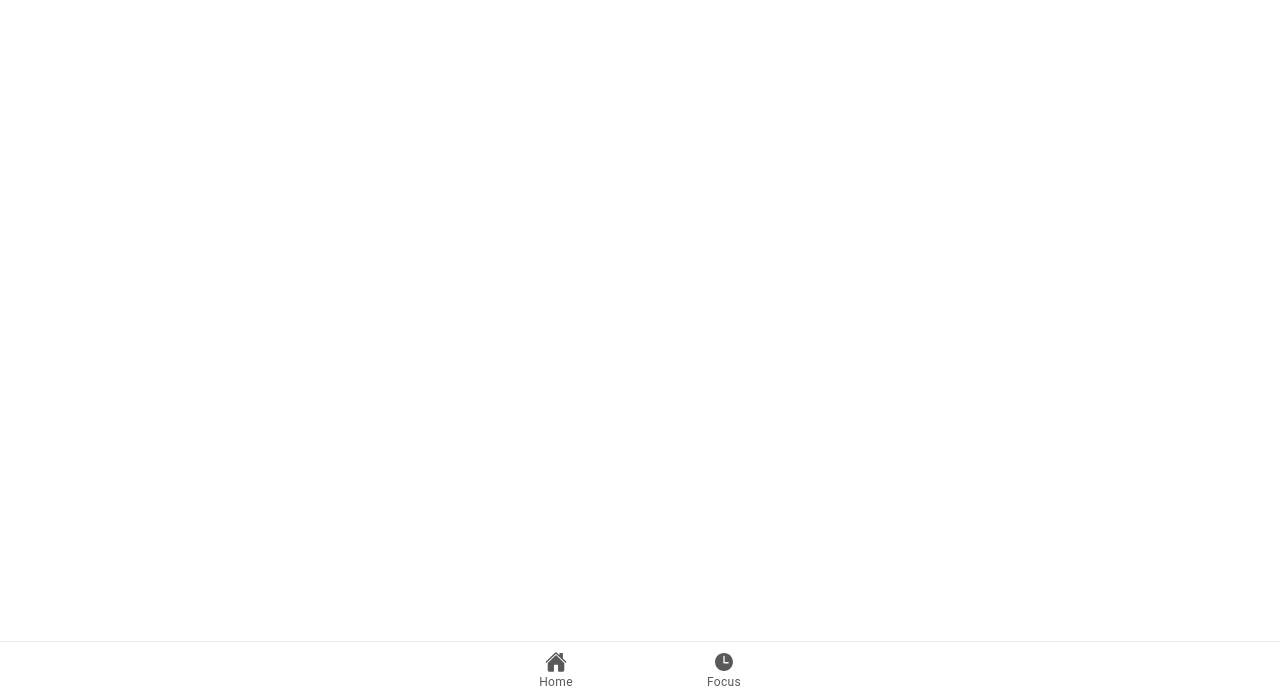
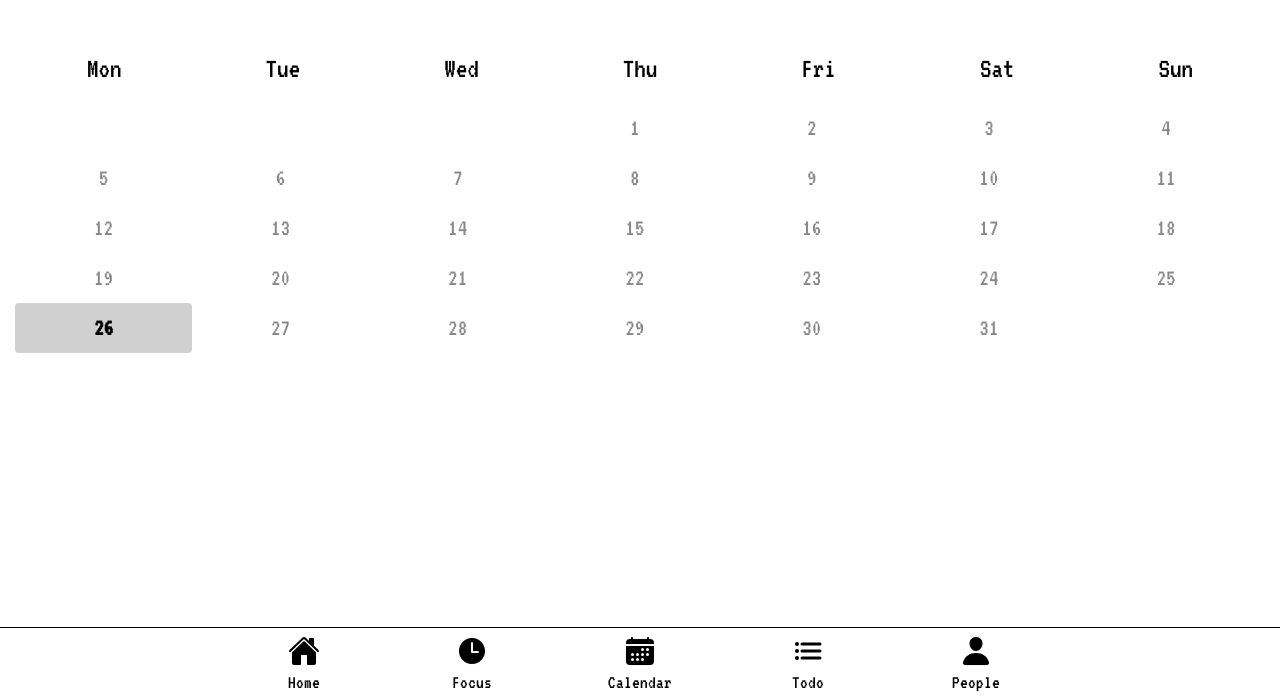
Before and after one commit to pasitgut/mobileweb-project, a React (Vite) app: page /calendar in a window 1280 px wide. Shown: the part 102-800 px from the top of the page. Built offline with nearby package versions, Linux system fonts and the light colour scheme; no server answers; sample sign-in values are in the browser's storage; a web font is replaced by a local one.

Commit message:
feat(ui): implementation calendar page

```diff
--- a/src/App.tsx
+++ b/src/App.tsx
@@ -45,9 +45,12 @@ import "./theme/variables.css";
 import Login from "./pages/Login";
 import Register from "./pages/Register";
 import Focus from "./pages/Focus";
-import { home, time } from "ionicons/icons";
+import { calendar, home, list, people, person, time } from "ionicons/icons";
 import { AuthProvider, useAuth } from "./auth/AuthContext";
 import ProtectedRoute from "./auth/ProtectedRoute";
+import Calendar from "./pages/Calendar";
+import Todo from "./pages/Todo";
+import Profile from "./pages/Profile";
 
 setupIonicReact();
 
@@ -65,6 +68,9 @@ const Tabs: React.FC = () => {
         </Route>
         <ProtectedRoute exact path="/home" component={Home} />
         <ProtectedRoute exact path="/focus" component={Focus} />
+        <ProtectedRoute exact path="/calendar" component={Calendar} />
+        <ProtectedRoute exact path="/todo" component={Todo} />
+        <ProtectedRoute exact path="/profile" component={Profile} />
 
         <Route exact path="/">
           <Redirect to="/home" />
@@ -79,6 +85,18 @@ const Tabs: React.FC = () => {
           <IonTabButton tab="Focus" href="/focus">
             <IonIcon aria-hidden="true" icon={time} />
             <IonLabel>Focus</IonLabel>
+          </IonTabButton>
+          <IonTabButton tab="Calendar" href="/calendar">
+            <IonIcon aria-hidden="true" icon={calendar} />
+            <IonLabel>Calendar</IonLabel>
+          </IonTabButton>
+          <IonTabButton tab="Todo" href="/todo">
+            <IonIcon aria-hidden="true" icon={list} />
+            <IonLabel>Todo</IonLabel>
+          </IonTabButton>
+          <IonTabButton tab="Profile" href="/profile">
+            <IonIcon aria-hidden="true" icon={person} />
+            <IonLabel>People</IonLabel>
           </IonTabButton>
         </IonTabBar>
       )}
--- /dev/null
+++ b/src/pages/Calendar.css
@@ -0,0 +1,55 @@
+/* นำเข้าฟอนต์ Pixel */
+@import url("https://fonts.googleapis.com/css2?family=VT323&display=swap");
+
+/* กำหนด Global Style */
+:root {
+    --ion-font-family: "VT323", monospace;
+}
+
+body {
+    font-family: "VT323", monospace;
+}
+
+ion-header {
+    box-shadow: none !important;
+}
+
+.calendar-grid {
+    text-align: center;
+}
+
+.day-header {
+    font-size: 1.8rem;
+    color: #000;
+    padding-bottom: 20px;
+}
+
+.calendar-day {
+    font-size: 1.5rem;
+    color: #888; /* สีเทาตามภาพ */
+    height: 50px;
+    display: flex;
+    align-items: center;
+    justify-content: center;
+}
+
+.selected-day {
+    background-color: #d0d0d0; /* พื้นหลังสีเทา */
+    color: #000; /* ตัวหนังสือสีดำ */
+    font-weight: bold;
+    border-radius: 4px; /* มนนิดหน่อย */
+}
+
+.header-year {
+    font-size: 3rem;
+    margin-left: 16px;
+    margin-top: 10px;
+    font-weight: bold;
+}
+
+.header-month {
+    font-size: 3rem;
+    margin-left: 16px;
+    margin-bottom: 20px;
+    font-weight: normal;
+}
--- a/src/pages/Calendar.tsx
+++ b/src/pages/Calendar.tsx
@@ -0,0 +1,161 @@
+import React, { useState } from "react";
+import {
+  IonPage,
+  IonContent,
+  IonHeader,
+  IonToolbar,
+  IonGrid,
+  IonRow,
+  IonCol,
+  IonIcon,
+  IonButton,
+  IonButtons,
+} from "@ionic/react";
+import { chevronBack, chevronForward } from "ionicons/icons";
+import {
+  format,
+  addMonths,
+  subMonths,
+  startOfMonth,
+  getDay,
+  isSameDay,
+  getDaysInMonth,
+} from "date-fns";
+import "./Calendar.css";
+
+const Calendar: React.FC = () => {
+  const [currentMonth, setCurrentMonth] = useState(new Date());
+
+  const [selectedDate, setSelectedDate] = useState(new Date());
+
+  const [touchStart, setTouchStart] = useState(0);
+  const [touchEnd, setTouchEnd] = useState(0);
+
+  const numDays = getDaysInMonth(currentMonth);
+
+  const startDay = getDay(startOfMonth(currentMonth));
+
+  const prefixDays = startDay === 0 ? 6 : startDay - 1;
+
+  const daysArray = [
+    ...Array(prefixDays).fill(null),
+    ...Array.from({ length: numDays }, (_, i) => i + 1),
+  ];
+
+  const prevMonth = () => setCurrentMonth(subMonths(currentMonth, 1));
+  const nextMonth = () => setCurrentMonth(addMonths(currentMonth, 1));
+
+  const onDateClick = (day: number) => {
+    const newDate = new Date(
+      currentMonth.getFullYear(),
+      currentMonth.getMonth(),
+      day,
+    );
+    setSelectedDate(newDate);
+  };
+
+  const handleTouchStart = (e: React.TouchEvent) => {
+    setTouchStart(e.targetTouches[0].clientX);
+  };
+
+  const handleTouchMove = (e: React.TouchEvent) => {
+    setTouchEnd(e.targetTouches[0].clientX);
+  };
+
+  const handleTouchEnd = () => {
+    if (!touchStart || !touchEnd) return;
+    const distance = touchStart - touchEnd;
+    const isLeftSwipe = distance > 50;
+    const isRightSwipe = distance < -50;
+
+    if (isLeftSwipe) {
+      nextMonth();
+    }
+    if (isRightSwipe) {
+      prevMonth();
+    }
+
+    setTouchStart(0);
+    setTouchEnd(0);
+  };
+
+  const weekDays = ["Mon", "Tue", "Wed", "Thu", "Fri", "Sat", "Sun"];
+
+  return (
+    <IonPage>
+      <IonHeader className="ion-no-border">
+        <IonToolbar color="dark">
+          <div
+            style={{
+              paddingTop: "20px",
+              background: "white",
+              display: "flex",
+              justifyContent: "space-between",
+              alignItems: "center",
+            }}
+          >
+            <div>
+              <div className="header-year">{format(currentMonth, "yyyy")}</div>
+              <div className="header-month">{format(currentMonth, "MMMM")}</div>
+            </div>
+
+            <IonButtons slot="end" className="nav-buttons">
+              <IonButton onClick={prevMonth} color="light">
+                <IonIcon icon={chevronBack} />
+              </IonButton>
+              <IonButton onClick={nextMonth} color="light">
+                <IonIcon icon={chevronForward} />
+              </IonButton>
+            </IonButtons>
+          </div>
+        </IonToolbar>
+      </IonHeader>
+
+      <IonContent color="dark" fullscreen>
+        <div
+          style={{ padding: "0 10px", background: "white", minHeight: "100%" }}
+          onTouchStart={handleTouchStart}
+          onTouchMove={handleTouchMove}
+          onTouchEnd={handleTouchEnd}
+        >
+          <IonGrid className="calendar-grid">
+            <IonRow>
+              {weekDays.map((day, index) => (
+                <IonCol key={index} className="day-header">
+                  {day}
+                </IonCol>
+              ))}
+            </IonRow>
+
+            <IonRow>
+              {daysArray.map((day, index) => {
+                let isSelected = false;
+                if (day) {
+                  const thisDate = new Date(
+                    currentMonth.getFullYear(),
+                    currentMonth.getMonth(),
+                    day,
+                  );
+                  isSelected = isSameDay(thisDate, selectedDate);
+                }
+
+                return (
+                  <IonCol key={index} size="1.7" className="ion-no-padding">
+                    <div
+                      onClick={() => day && onDateClick(day)}
+                      className={`calendar-day ${isSelected ? "selected-day" : ""} ${!day ? "empty-day" : ""}`}
+                    >
+                      {day || ""}
+                    </div>
+                  </IonCol>
+                );
+              })}
+            </IonRow>
+          </IonGrid>
+        </div>
+      </IonContent>
+    </IonPage>
+  );
+};
+
+export default Calendar;
--- a/src/pages/Home.css
+++ b/src/pages/Home.css
@@ -1,11 +1,19 @@
 /* Import Pixel Font */
 @import url("https://fonts.googleapis.com/css2?family=Press+Start+2P&family=VT323&family=Kanit:wght@300;600&display=swap");
+
+.master {
+    background-color: #fff;
+    height: 100dvh;
+    display: flex;
+    flex-direction: column;
+}
 
 .home-container {
     padding: 20px;
     background-color: #fff;
     font-family: "VT323", "Kanit", sans-serif; /* ผสม Kanit สำหรับภาษาไทย */
-    padding-bottom: 80px; /* เผื่อพื้นที่ให้ Tab Bar */
+    flex-grow: 1;
+    min-height: 100%;
 }
 
 /* --- Header Section --- */
@@ -50,6 +58,12 @@
     margin-bottom: 15px;
 }
 
+.todo-list {
+    display: flex;
+    flex-direction: column;
+    flex-grow: 1;
+    justify-content: center;
+}
 .section-title {
     font-family: "Press Start 2P", cursive; /* ฟอนต์หัวข้อแบบ Pixel */
     font-size: 1.5rem;
--- a/src/pages/Profile.tsx
+++ b/src/pages/Profile.tsx
@@ -0,0 +1,5 @@
+const Profile: React.FC = () => {
+  return <></>;
+};
+
+export default Profile;
--- a/src/pages/Todo.tsx
+++ b/src/pages/Todo.tsx
@@ -0,0 +1,5 @@
+const Todo: React.FC = () => {
+  return <div></div>;
+};
+
+export default Todo;
--- a/src/theme/variables.css
+++ b/src/theme/variables.css
@@ -1,2 +1,22 @@
 /* For information on how to create your own theme, please refer to:
 http://ionicframework.com/docs/theming/ */
+
+ion-tab-bar {
+    border-top: 1px solid #000;
+    height: 70px;
+    --background: #fff;
+}
+
+ion-tab-button {
+    --color: #000;
+    --color-selected: #000;
+}
+
+ion-icon {
+    font-size: 32px;
+}
+
+ion-label {
+    font-size: 1.2rem;
+    margin-top: 4px;
+}
```
Also changed, not shown: package.json (+5 -4 lines), src/pages/Focus.tsx (+0 -7 lines), src/pages/Home.tsx (+40 -11 lines), 1 other file (tests, documents, lock files or other folders).
